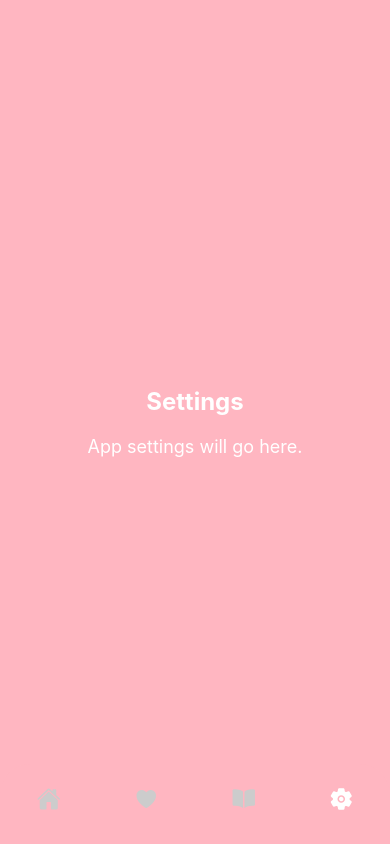
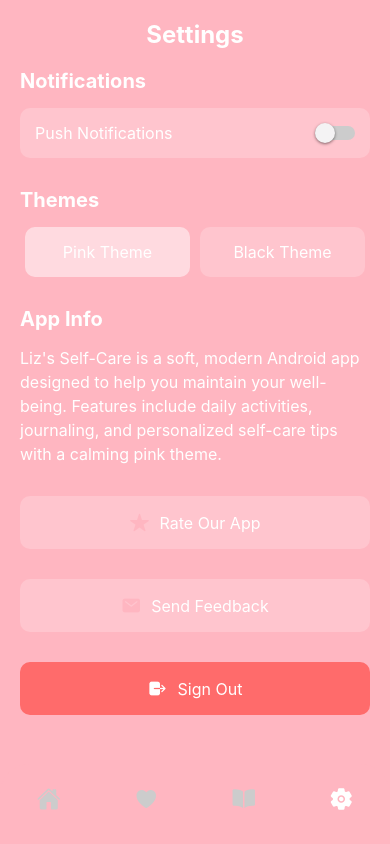
Before and after one commit to hommie02/Self-care, a React Native app: screen /Settings in a window 390 px wide. Built offline with nearby package versions, Linux system fonts and the light colour scheme.

Commit message:
Add comprehensive settings features: notifications, themes, app info, rate app, feedback, sign out

```diff
--- a/screens/Home.tsx
+++ b/screens/Home.tsx
@@ -4,7 +4,7 @@ import { View, Text, StyleSheet } from 'react-native';
 export default function Home() {
   return (
     <View style={styles.container}>
-      <Text style={styles.title}>Welcome to Self-Care</Text>
+      <Text style={styles.title}>LIZ'S SELF CARE</Text>
       <Text style={styles.subtitle}>Take care of yourself every day</Text>
     </View>
   );
--- a/screens/Settings.tsx
+++ b/screens/Settings.tsx
@@ -1,12 +1,117 @@
-import React from 'react';
-import { View, Text, StyleSheet } from 'react-native';
+import React, { useState } from 'react';
+import { View, Text, StyleSheet, TouchableOpacity, Switch, Alert, Linking, ScrollView } from 'react-native';
+import { Ionicons } from '@expo/vector-icons';
 
 export default function Settings() {
+  const [notificationsEnabled, setNotificationsEnabled] = useState(false);
+  const [selectedTheme, setSelectedTheme] = useState('pink');
+
+  const handleRateApp = () => {
+    // Placeholder for rating - would link to app store
+    Alert.alert('Rate App', 'This would open the app store for rating.');
+  };
+
+  const handleFeedback = () => {
+    // Open email client for feedback
+    const email = 'feedback@selfcareapp.com';
+    const subject = 'Feedback for Self-Care App';
+    const url = `mailto:${email}?subject=${encodeURIComponent(subject)}`;
+    Linking.openURL(url).catch(() => {
+      Alert.alert('Error', 'Unable to open email client.');
+    });
+  };
+
+  const handleSignOut = () => {
+    Alert.alert(
+      'Sign Out',
+      'Are you sure you want to sign out?',
+      [
+        { text: 'Cancel', style: 'cancel' },
+        { text: 'Sign Out', onPress: () => Alert.alert('Signed Out', 'You have been signed out.') },
+      ]
+    );
+  };
+
+  const toggleNotifications = () => {
+    setNotificationsEnabled(!notificationsEnabled);
+    Alert.alert('Notifications', notificationsEnabled ? 'Disabled' : 'Enabled');
+  };
+
+  const changeTheme = (theme: string) => {
+    setSelectedTheme(theme);
+    Alert.alert('Theme Changed', `Switched to ${theme} theme`);
+  };
+
   return (
-    <View style={styles.container}>
+    <ScrollView style={styles.container}>
       <Text style={styles.title}>Settings</Text>
-      <Text style={styles.text}>App settings will go here.</Text>
-    </View>
+
+      {/* Notifications */}
+      <View style={styles.section}>
+        <Text style={styles.sectionTitle}>Notifications</Text>
+        <View style={styles.settingRow}>
+          <Text style={styles.settingText}>Push Notifications</Text>
+          <Switch
+            value={notificationsEnabled}
+            onValueChange={toggleNotifications}
+            trackColor={{ false: '#ccc', true: '#fff' }}
+            thumbColor={notificationsEnabled ? '#FFB6C1' : '#f4f3f4'}
+          />
+        </View>
+      </View>
+
+      {/* Themes */}
+      <View style={styles.section}>
+        <Text style={styles.sectionTitle}>Themes</Text>
+        <View style={styles.themeButtons}>
+          <TouchableOpacity
+            style={[styles.themeButton, selectedTheme === 'pink' && styles.selectedTheme]}
+            onPress={() => changeTheme('pink')}
+          >
+            <Text style={styles.themeText}>Pink Theme</Text>
+          </TouchableOpacity>
+          <TouchableOpacity
+            style={[styles.themeButton, selectedTheme === 'black' && styles.selectedTheme]}
+            onPress={() => changeTheme('black')}
+          >
+            <Text style={styles.themeText}>Black Theme</Text>
+          </TouchableOpacity>
+        </View>
+      </View>
+
+      {/* App Info */}
+      <View style={styles.section}>
+        <Text style={styles.sectionTitle}>App Info</Text>
+        <Text style={styles.infoText}>
+          Liz's Self-Care is a soft, modern Android app designed to help you maintain your well-being.
+          Features include daily activities, journaling, and personalized self-care tips with a calming pink theme.
+        </Text>
+      </View>
+
+      {/* Rate App */}
+      <View style={styles.section}>
+        <TouchableOpacity style={styles.button} onPress={handleRateApp}>
+          <Ionicons name="star" size={20} color="#FFB6C1" />
+          <Text style={styles.buttonText}>Rate Our App</Text>
+        </TouchableOpacity>
+      </View>
+
+      {/* Feedback */}
+      <View style={styles.section}>
+        <TouchableOpacity style={styles.button} onPress={handleFeedback}>
+          <Ionicons name="mail" size={20} color="#FFB6C1" />
+          <Text style={styles.buttonText}>Send Feedback</Text>
+        </TouchableOpacity>
+      </View>
+
+      {/* Sign Out */}
+      <View style={styles.section}>
+        <TouchableOpacity style={styles.signOutButton} onPress={handleSignOut}>
+          <Ionicons name="log-out" size={20} color="#fff" />
+          <Text style={styles.signOutText}>Sign Out</Text>
+        </TouchableOpacity>
+      </View>
+    </ScrollView>
   );
 }
 
@@ -14,8 +119,6 @@ const styles = StyleSheet.create({
   container: {
     flex: 1,
     backgroundColor: '#FFB6C1',
-    alignItems: 'center',
-    justifyContent: 'center',
     padding: 20,
   },
   title: {
@@ -23,9 +126,77 @@ const styles = StyleSheet.create({
     fontWeight: 'bold',
     color: '#fff',
     marginBottom: 20,
+    textAlign: 'center',
   },
-  text: {
-    fontSize: 18,
+  section: {
+    marginBottom: 30,
+  },
+  sectionTitle: {
+    fontSize: 20,
+    fontWeight: 'bold',
+    color: '#fff',
+    marginBottom: 15,
+  },
+  settingRow: {
+    flexDirection: 'row',
+    justifyContent: 'space-between',
+    alignItems: 'center',
+    backgroundColor: 'rgba(255,255,255,0.2)',
+    padding: 15,
+    borderRadius: 10,
+  },
+  settingText: {
+    fontSize: 16,
     color: '#fff',
   },
+  themeButtons: {
+    flexDirection: 'row',
+    justifyContent: 'space-around',
+  },
+  themeButton: {
+    backgroundColor: 'rgba(255,255,255,0.2)',
+    padding: 15,
+    borderRadius: 10,
+    flex: 1,
+    marginHorizontal: 5,
+    alignItems: 'center',
+  },
+  selectedTheme: {
+    backgroundColor: 'rgba(255,255,255,0.5)',
+  },
+  themeText: {
+    color: '#fff',
+    fontSize: 16,
+  },
+  infoText: {
+    color: '#fff',
+    fontSize: 16,
+    lineHeight: 24,
+  },
+  button: {
+    flexDirection: 'row',
+    alignItems: 'center',
+    backgroundColor: 'rgba(255,255,255,0.2)',
+    padding: 15,
+    borderRadius: 10,
+    justifyContent: 'center',
+  },
+  buttonText: {
+    color: '#fff',
+    fontSize: 16,
+    marginLeft: 10,
+  },
+  signOutButton: {
+    flexDirection: 'row',
+    alignItems: 'center',
+    backgroundColor: '#ff6b6b',
+    padding: 15,
+    borderRadius: 10,
+    justifyContent: 'center',
+  },
+  signOutText: {
+    color: '#fff',
+    fontSize: 16,
+    marginLeft: 10,
+  },
 });
```
